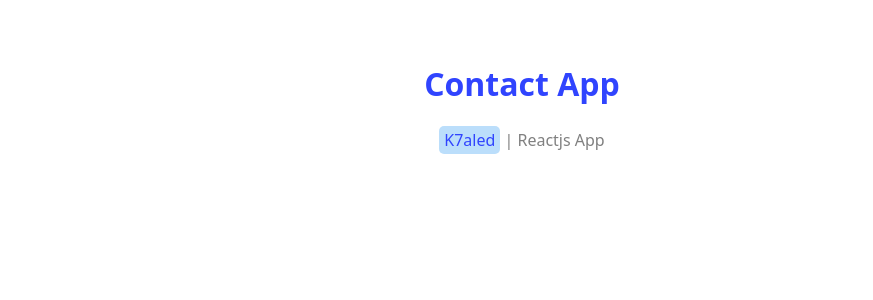
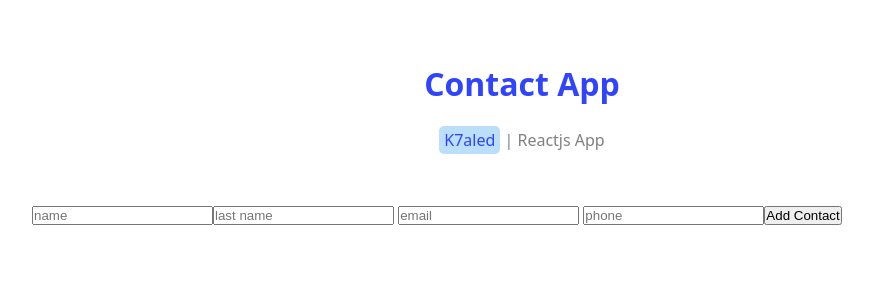
Before and after one commit to rashidikhaled/contact-app, a React (Vite) app: page / in a window 1280 px wide. Shown: the top 300 px of the page, without its empty margins (118-991 px from the left). Built offline with nearby package versions, Linux system fonts and the light colour scheme.

Commit message:
Add Contacts Componenet to App.jsx

```diff
--- a/src/App.jsx
+++ b/src/App.jsx
@@ -1,6 +1,8 @@
 import { useState } from "react";
 import Header from "./components/Header";
+
 import "./global.css";
+import Contacts from "./components/Contacts";
 
 function App() {
   const [count, setCount] = useState(0);
@@ -8,6 +10,7 @@ function App() {
   return (
     <>
       <Header />
+      <Contacts />
     </>
   );
 }
--- /dev/null
+++ b/src/components/Contacts.jsx
@@ -0,0 +1,50 @@
+import React, { useState } from "react";
+
+const Contacts = () => {
+  const [contact, setContact] = useState({
+    name: "",
+    lastName: "",
+    email: "",
+    phone: "",
+  });
+  const contactHandler = (event) => {
+    const name = event.target.name;
+    const value = event.target.value;
+    setContact((prevContact) => ({ ...prevContact, [name]: value }));
+  };
+  const addHandler = () => {
+    console.log(ConstantSourceNode)
+  };
+
+  return (
+    <div>
+      <input
+        name="name"
+        placeholder="name"
+        type="text"
+        onChange={contactHandler}
+      />
+      <input
+        name="lastName"
+        placeholder="last name"
+        type="text"
+        onChange={contactHandler}
+      />{" "}
+      <input
+        name="email"
+        placeholder="email"
+        type="email"
+        onChange={contactHandler}
+      />{" "}
+      <input
+        name="phone"
+        placeholder="phone"
+        type="number"
+        onChange={contactHandler}
+      />
+      <button>Add Contact</button>
+    </div>
+  );
+};
+
+export default Contacts;
```
